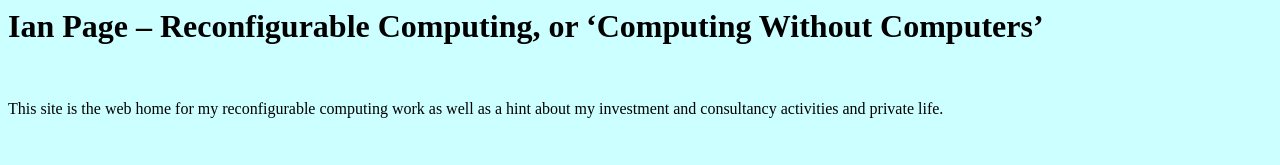
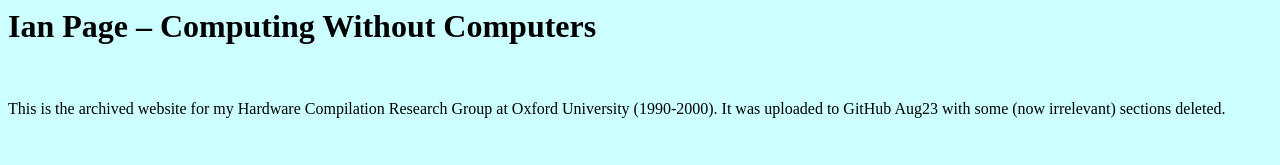
Before and after one commit to oxipage/Handel, a plain HTML site: page index.html in a window 1280 px wide. Shown: the top 165 px of the page. Drawn offline with Linux system fonts and the light colour scheme.

Commit message:
Update index.html and remove old 'downloadable papers'

```diff
--- a/index.html
+++ b/index.html
@@ -58,12 +58,10 @@ w\:* {behavior:url(#default#VML);}
 	</STYLE>
 </HEAD>
 <BODY LANG="en-GB" TEXT="#000000" LINK="#0000ff" VLINK="#8f00ff" BGCOLOR="#ccffff" DIR="LTR">
-<H1>Ian Page &ndash; Reconfigurable Computing, or &lsquo;Computing
-Without Computers&rsquo;</H1>
+<H1>Ian Page &ndash; Computing Without Computers</H1>
 <P>&nbsp;</P>
-<P>This site is the web home for my reconfigurable computing work as
-well as a hint about my investment and consultancy activities and
-private life.</P>
+<P>This is the archived website for my Hardware Compilation Research Group at Oxford University (1990-2000).
+It was uploaded to GitHub Aug23 with some (now irrelevant) sections deleted. </P>
 <P>&nbsp;</P>
 <CENTER>
 	<TABLE WIDTH=759 BORDER=0 CELLPADDING=0 CELLSPACING=0>
@@ -185,8 +183,6 @@ projects</A> </B></FONT>
 </P>
 <P STYLE="margin-left: 1.27cm; text-indent: -0.64cm"><FONT FACE="Wingdings"><FONT SIZE=4>&Oslash;</FONT></FONT>&nbsp;&nbsp;&nbsp;&nbsp;
 <A HREF="publications.html"><FONT SIZE=4><B>Publications</B></FONT></A></P>
-<P STYLE="margin-left: 1.27cm; text-indent: -0.64cm"><FONT FACE="Wingdings"><FONT SIZE=4>&Oslash;</FONT></FONT>&nbsp;&nbsp;&nbsp;&nbsp;
-<A HREF="papers/index.html"><FONT SIZE=4><B>Downloadable papers</B></FONT></A></P>
 <P STYLE="margin-left: 1.91cm">&nbsp;</P>
 <HR SIZE=1>
 <P>Ian Page, January 2005</P>
```
